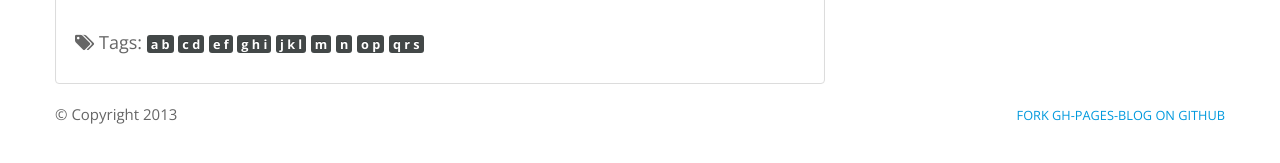
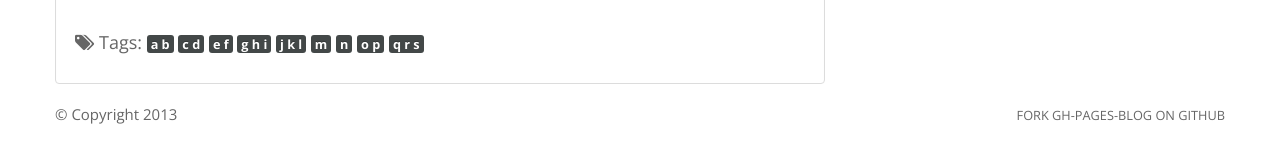
Before and after one commit to thedereck/thedereck.github.com, a Jekyll site: the page built from index.html, in a window 1280 px wide. Shown: the part 661-824 px from the top of the page. Built offline with Jekyll 4.4.1, drawn with Linux system fonts in a browser that asks for light colours.

Commit message:
CSS Changes

```diff
--- a/_includes/body/sections/footer.html
+++ b/_includes/body/sections/footer.html
@@ -1,4 +1,4 @@
-<div class="row">
+<div class="row ghpb">
 	<div class="span8">
 		&copy; Copyright {{ site.time | date: "%Y" }}
 	</div>
--- a/css/gh-pages-blog.css
+++ b/css/gh-pages-blog.css
@@ -52,3 +52,13 @@
 	color: #09d;
 	text-decoration: none;
 }
+
+.ghpb a {
+	color: #666;
+	text-decoration: none;
+}
+
+.ghpb a:hover {
+	color: #09d;
+	text-decoration: none;
+}
```
